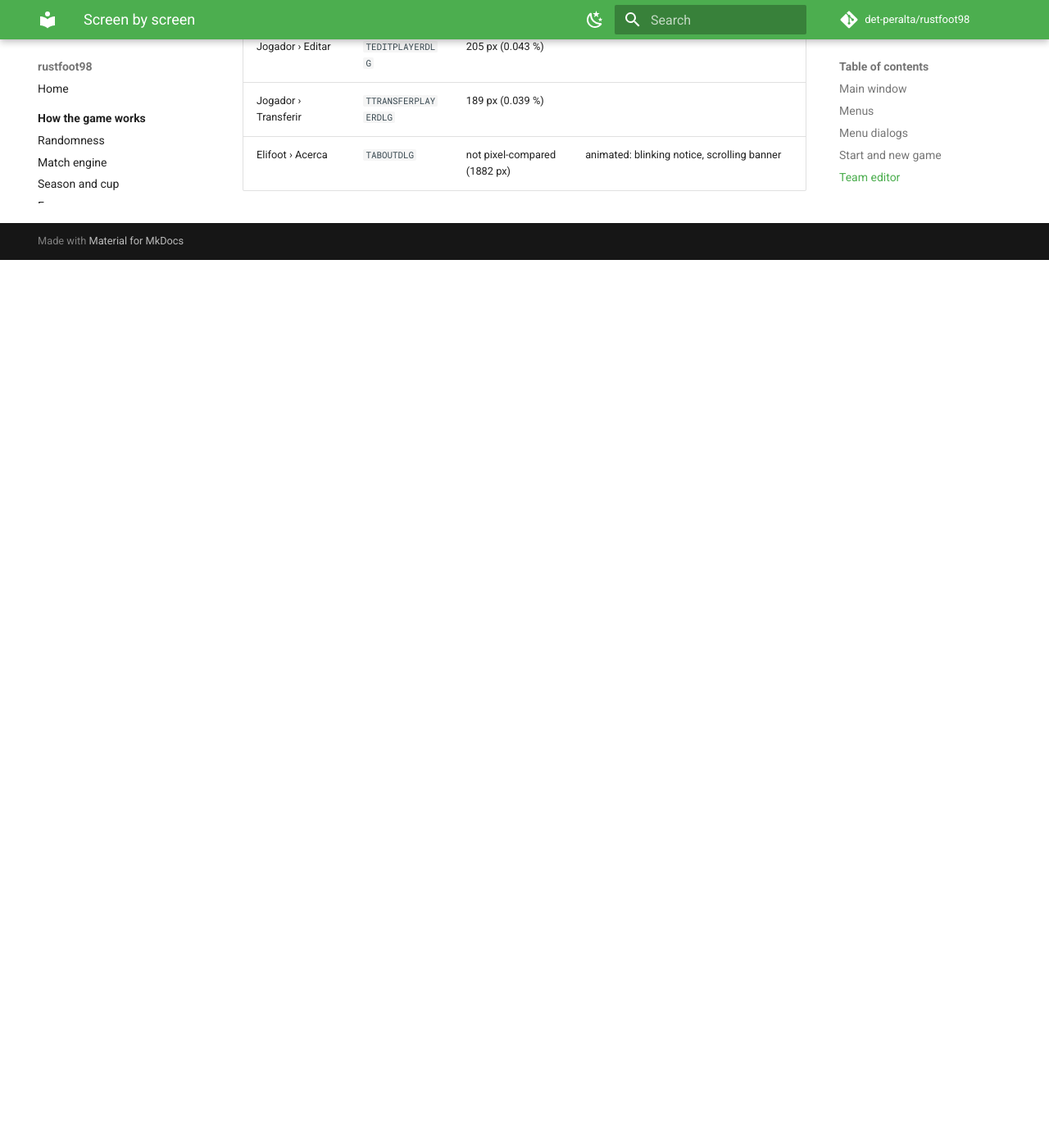
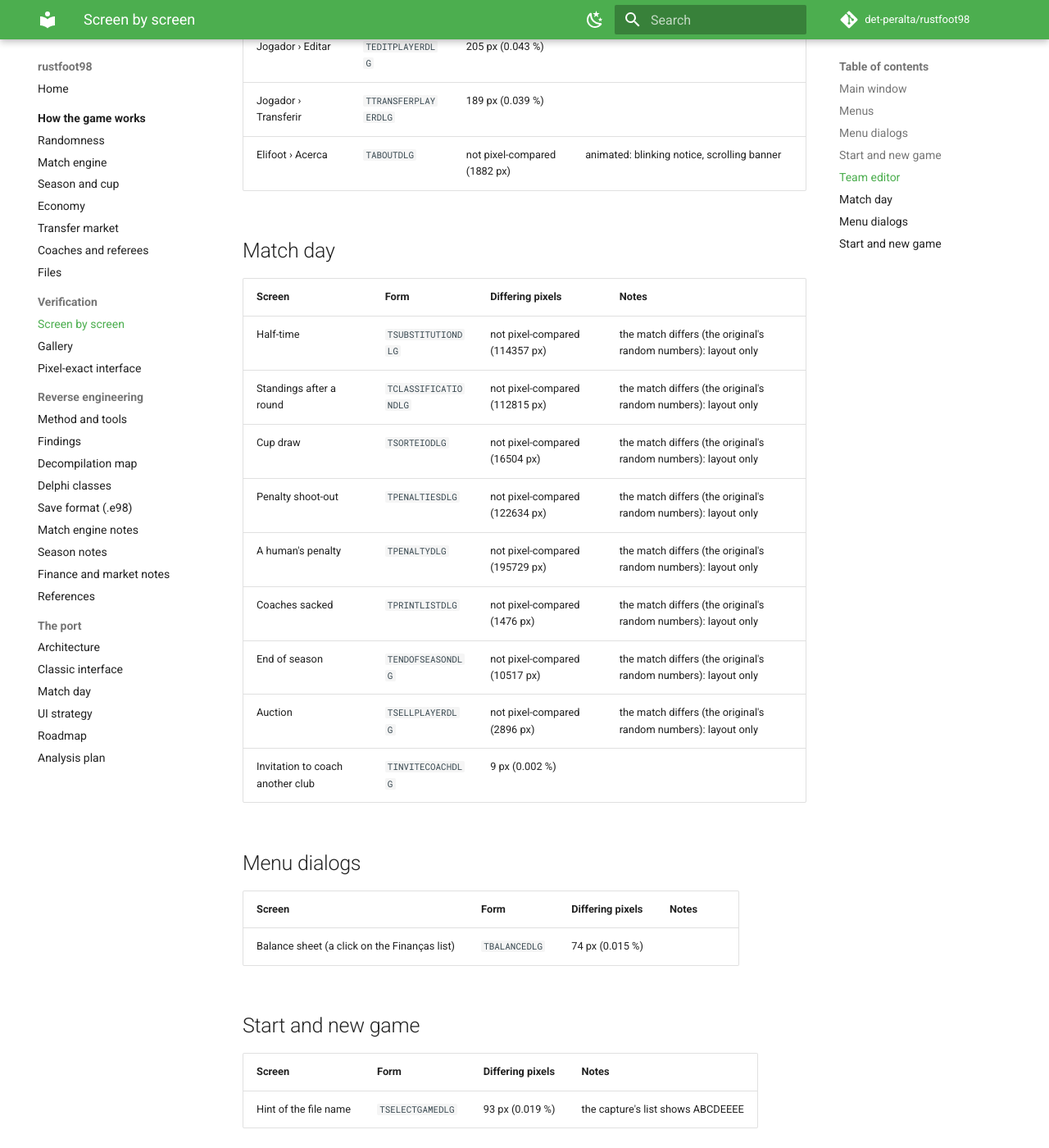
Before and after one commit to det-peralta/rustfoot98, an MkDocs documentation site: the page built from docs/verification/screens.md, in a window 1280 px wide and 1400 px high, scrolled down 3907 px. Shown: the whole window at 82% size. Built offline with MkDocs 1.6.1 and Material for MkDocs 9.7.7, drawn with Linux system fonts in a browser that asks for light colours; comment, search, counter and statistics services are not loaded; before the commit the page ends 4224 px from its top, so only the background shows below that; some of the changed text lies outside the part shown.

Commit message:
Screen catalogue: match days (9), the invitation (captured after all: probe3 frame 225), balance sheet, hint
- Invitation (TInviteCoachDlg): Plantel... shows only in a registered copy (1028:3bf9 sets its Visible from
  1050:30bc(0xb)); the port matches the capture to 9 px. classic_shot mdopen=invite:CLUB.
- A label that is not AutoSize is clipped to its bounds (the invitation's coach name loses its descenders).
- Match days (half-time, standings, cup draw, shoot-out, a human's penalty, sackings, end of season, auction)
  against recorded seasons: layout comparisons, the original's games being random.
- classic_shot's season script presses A (Automático) like the recorder: Jogar needs a chosen formation.

Co-Authored-By: Claude Opus 5.5 <noreply@anthropic.com>

```diff
--- a/docs/verification/screens.md
+++ b/docs/verification/screens.md
@@ -76,3 +76,29 @@ Every screen of the original, captured under js-dos, against the port's render o
 | Jogador › Editar | `TEDITPLAYERDLG` | 205 px (0.043 %) |  |
 | Jogador › Transferir | `TTRANSFERPLAYERDLG` | 189 px (0.039 %) |  |
 | Elifoot › Acerca | `TABOUTDLG` | not pixel-compared (1882 px) | animated: blinking notice, scrolling banner |
+
+## Match day
+
+| Screen | Form | Differing pixels | Notes |
+|---|---|---|---|
+| Half-time | `TSUBSTITUTIONDLG` | not pixel-compared (114357 px) | the match differs (the original's random numbers): layout only |
+| Standings after a round | `TCLASSIFICATIONDLG` | not pixel-compared (112815 px) | the match differs (the original's random numbers): layout only |
+| Cup draw | `TSORTEIODLG` | not pixel-compared (16504 px) | the match differs (the original's random numbers): layout only |
+| Penalty shoot-out | `TPENALTIESDLG` | not pixel-compared (122634 px) | the match differs (the original's random numbers): layout only |
+| A human's penalty | `TPENALTYDLG` | not pixel-compared (195729 px) | the match differs (the original's random numbers): layout only |
+| Coaches sacked | `TPRINTLISTDLG` | not pixel-compared (1476 px) | the match differs (the original's random numbers): layout only |
+| End of season | `TENDOFSEASONDLG` | not pixel-compared (10517 px) | the match differs (the original's random numbers): layout only |
+| Auction | `TSELLPLAYERDLG` | not pixel-compared (2896 px) | the match differs (the original's random numbers): layout only |
+| Invitation to coach another club | `TINVITECOACHDLG` | 9 px (0.002 %) |  |
+
+## Menu dialogs
+
+| Screen | Form | Differing pixels | Notes |
+|---|---|---|---|
+| Balance sheet (a click on the Finanças list) | `TBALANCEDLG` | 74 px (0.015 %) |  |
+
+## Start and new game
+
+| Screen | Form | Differing pixels | Notes |
+|---|---|---|---|
+| Hint of the file name | `TSELECTGAMEDLG` | 93 px (0.019 %) | the capture's list shows ABCDEEEE |
```
Also changed, not shown: other parts of docs/verification/screens.md (+2 -2 lines), docs/verification/gallery.md (+96 -2 lines), 4 other files.
